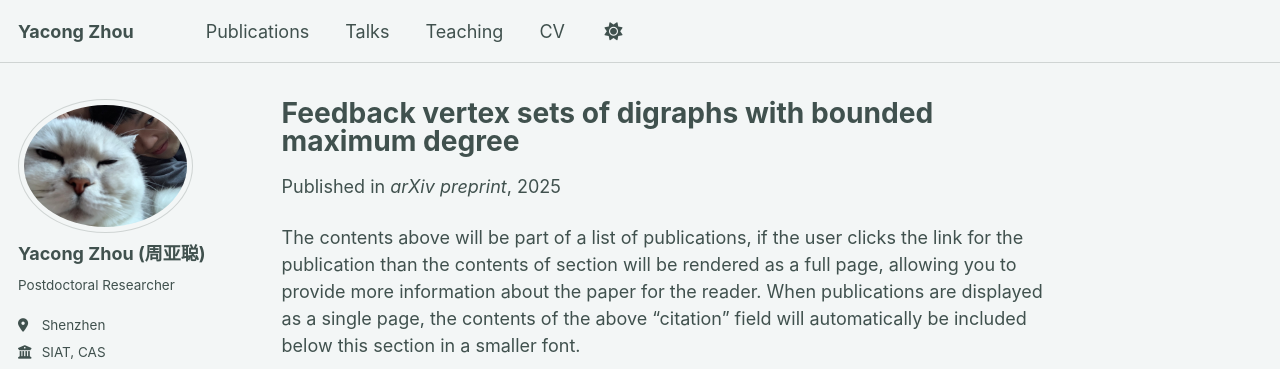
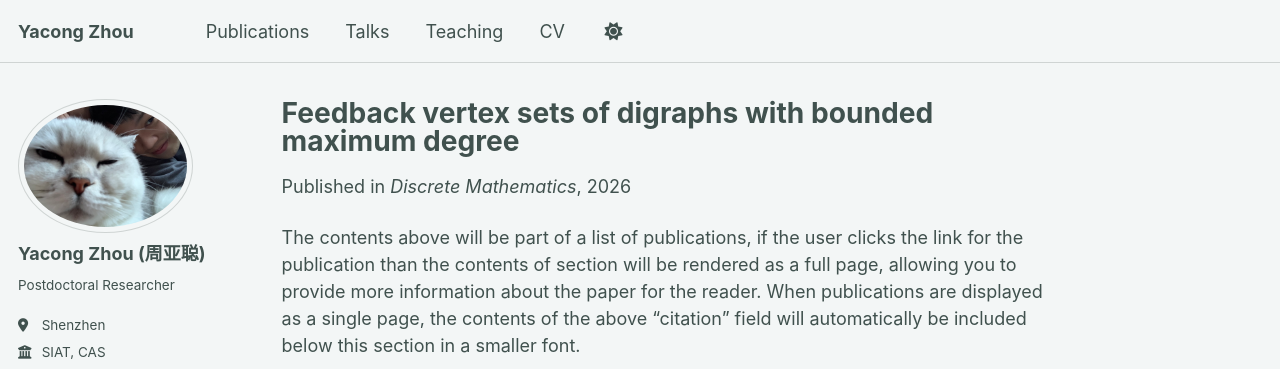
Before and after one commit to YACONGZHOU/yacongzhou.github.io, a Jekyll site: the page built from _publications/2026-08-27-paper-13.md, in a window 1280 px wide. Shown: the top 369 px of the page. Built offline with Jekyll 4.4.1, drawn with Linux system fonts in a browser that asks for light colours; some web fonts are replaced; a script bundle is joined from its source files by our own code; library files that are not in the unit come from our copies.

Commit message:
Update and rename 2025-12-01-prep-5.md to 2026-08-27-paper-13.md

```diff
--- a/_publications/2025-12-01-prep-5.md
+++ b/_publications/2026-08-27-paper-13.md
@@ -1,11 +1,11 @@
 ---
 title: "Feedback vertex sets of digraphs with bounded maximum degree"
 collection: publications
-category: preprints
+category: manuscripts
 permalink: /publication/2025-12-01-prep-5
-link: 'https://arxiv.org/abs/2512.01676'
-date: 2025-12-01
-venue: 'arXiv preprint'
+link: 'https://doi.org/10.1016/j.disc.2026.115390'
+date: 2026-08-27
+venue: 'Discrete Mathematics'
 excerpt: joint work with <a href="https://my.nankai.edu.cn/sms/ajd/list.htm"> Jiangdong Ai</a>, <a href="https://pure.royalholloway.ac.uk/en/persons/gregory-gutin/"> Gregory Gutin</a>, Xiangzhou Liu and <a href="https://portal.findresearcher.sdu.dk/en/persons/yeo/"> Anders Yeo</a>
 ---
 
```
